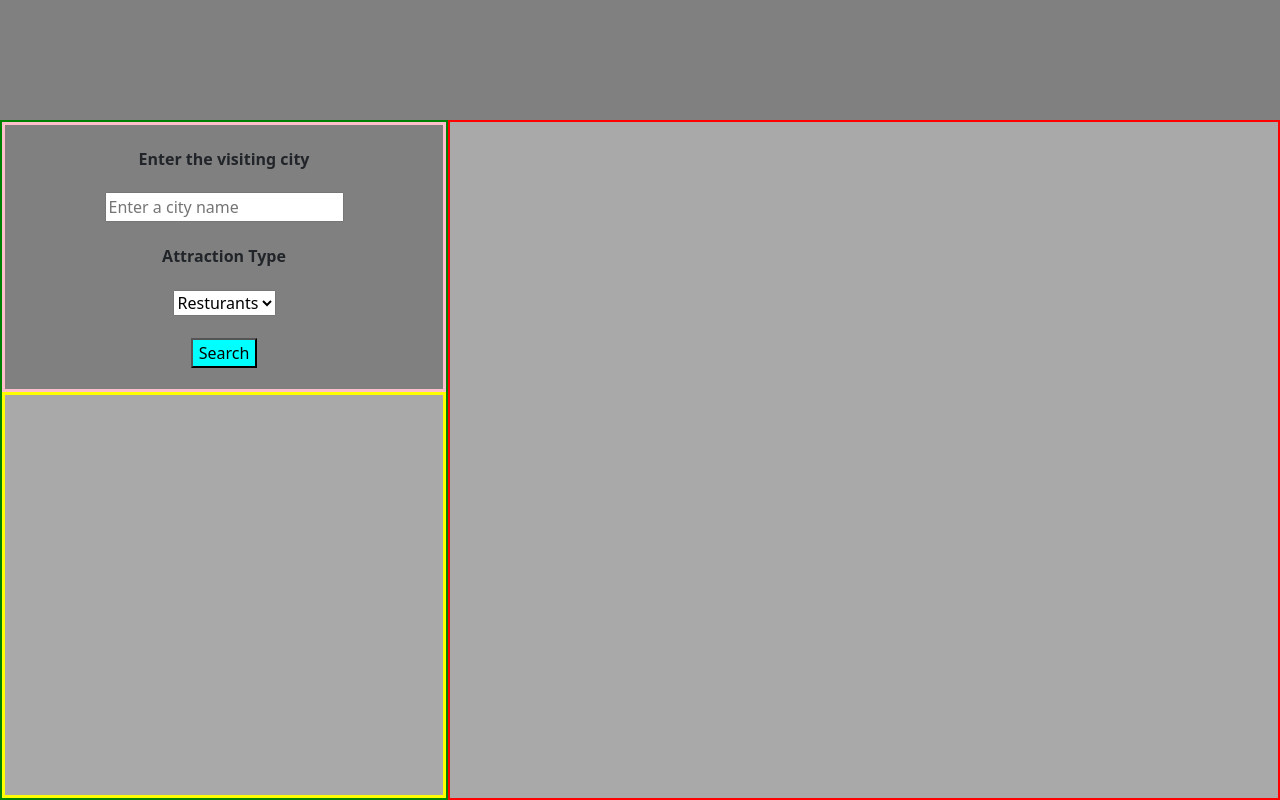
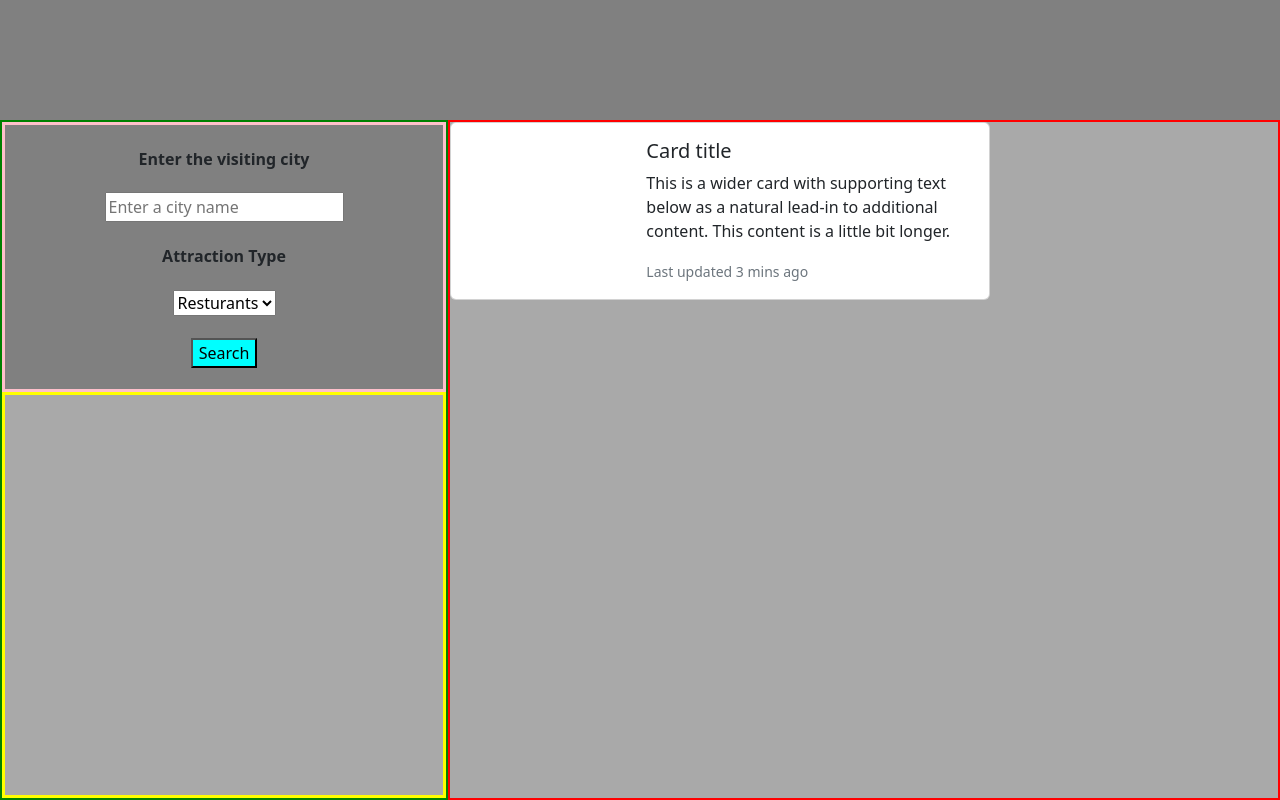
Before and after one commit to ShaBlai/Team-ShaLokWei-Final-Web-Project, a plain HTML site: page index.html in a window 1280 px wide. Drawn offline with nearby package versions, Linux system fonts and the light colour scheme.

Commit message:
Starting News Logic and added Card for testing

```diff
--- a/index.html
+++ b/index.html
@@ -41,7 +41,28 @@
         </div>
         <div id="local_news"></div>
       </div>
-      <div id="right_body"></div>
+      <div id="right_body">
+        <div class="card mb-3" style="max-width: 540px">
+          <div class="row g-0">
+            <div class="col-md-4">
+              <!-- <img src="..." class="img-fluid rounded-start" alt="..." /> -->
+            </div>
+            <div class="col-md-8">
+              <div class="card-body">
+                <h5 class="card-title">Card title</h5>
+                <p class="card-text">
+                  This is a wider card with supporting text below as a natural
+                  lead-in to additional content. This content is a little bit
+                  longer.
+                </p>
+                <p class="card-text">
+                  <small class="text-muted">Last updated 3 mins ago</small>
+                </p>
+              </div>
+            </div>
+          </div>
+        </div>
+      </div>
     </section>
     <script
       defer
@@ -49,6 +70,7 @@
       integrity="sha384-kenU1KFdBIe4zVF0s0G1M5b4hcpxyD9F7jL+jjXkk+Q2h455rYXK/7HAuoJl+0I4"
       crossorigin="anonymous"
     ></script>
+    <script type="module" src="./local_lore_js/main.js"></script>
   </body>
   <!-- Body ends here -->
 </html>
--- a/local_lore_js/main.js
+++ b/local_lore_js/main.js
@@ -1,11 +1,28 @@
-import { getWeatherByLocation } from "../weather/weather.js";
-import { handleCustomError } from "../errors/error.js";
+// //import { getWeatherByLocation } from "../weather/weather.js";
+// import { handleCustomError } from "../errors/error.js";
+import { getNewsEvents } from "./news.js";
 
-/* Get user's location and weather data if we can */
-if (navigator.geolocation) {
-  // Ask the user for permission to use their location
-  navigator.geolocation.getCurrentPosition(
-    getWeatherByLocation,
-    handleCustomError
-  );
-}
+//Search form submit handler
+user_form.addEventListener("submit", (event) => {
+  event.preventDefault();
+  getNewsEvents(location.value);
+  //TODO Commented out for troubleshooting of News Results
+  //user_form.reset();
+});
+
+// /* Get user's location and weather data if we can */
+// if (navigator.geolocation) {
+//   // Ask the user for permission to use their location
+//   navigator.geolocation.getCurrentPosition(
+//     getWeatherByLocation,
+//     handleCustomError
+//   );
+// }
+
+// function handleLocationSuccess(loc) {
+//   alert("User accepted");
+// }
+
+// function handleLocationError(err) {
+//   alert(err.message);
+// }
--- /dev/null
+++ b/local_lore_js/news.js
@@ -0,0 +1,11 @@
+import { NEWS_EVENTS_API_KEY } from "./secrets.js";
+import { getData } from "./api_handler.js";
+
+debugger;
+export function getNewsEvents(searchTerm) {
+  const apiUrl = `https://newsapi.org/v2/everything?q="${searchTerm}"&apiKey=${NEWS_EVENTS_API_KEY}`;
+
+  getData(apiUrl).then((json) => {
+    console.log(json);
+  });
+}
```
